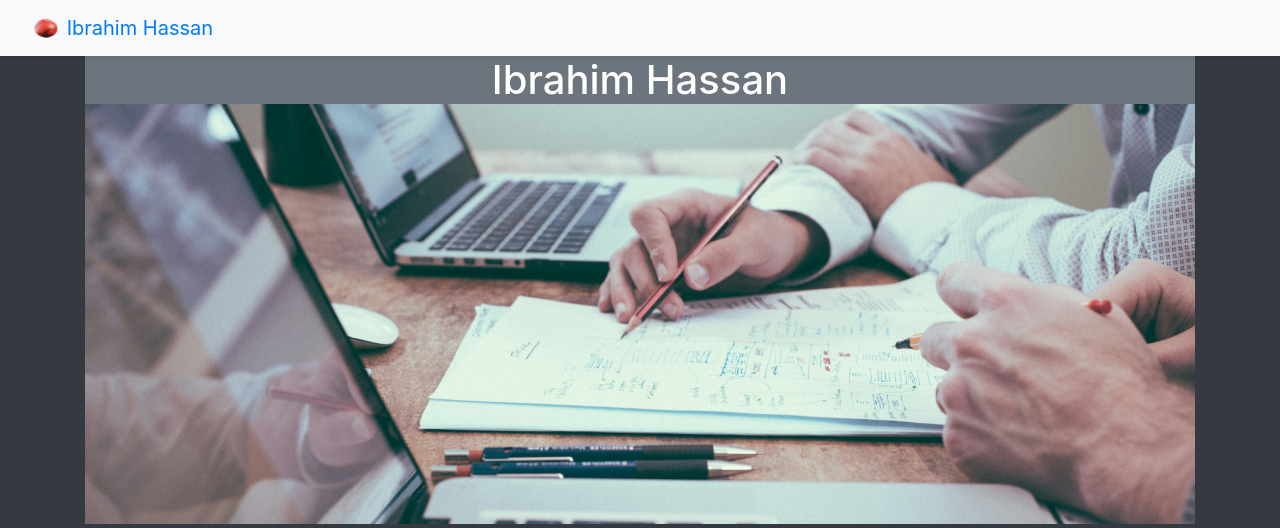
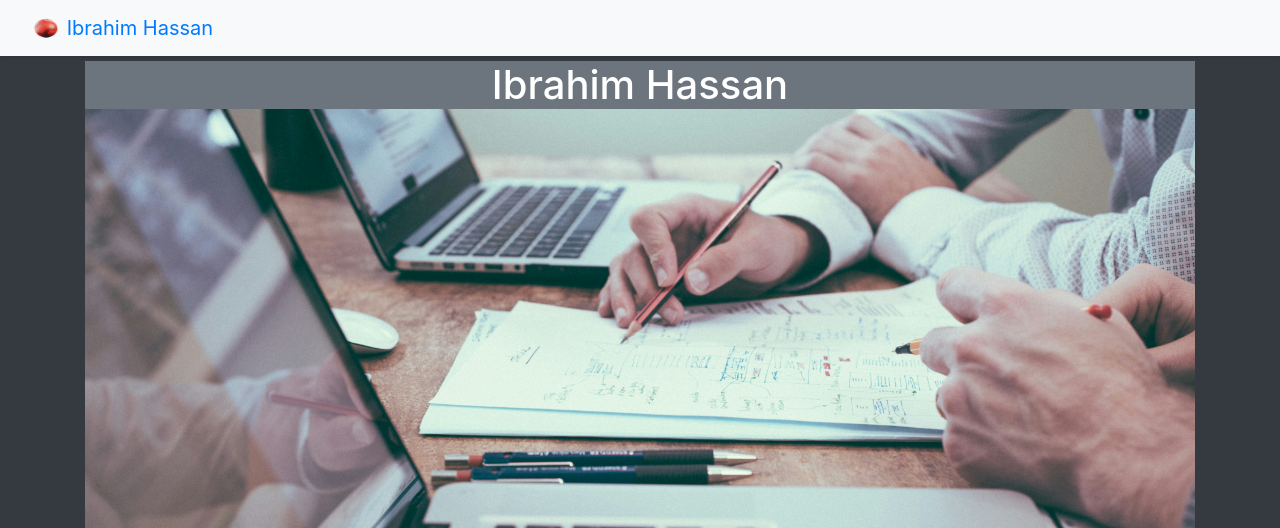
Before and after one commit to coder-1975/ibrahim-hassan-website, a Flask app: page / in a window 1280 px wide. Shown: the top 528 px of the page. Run offline with Flask 3, Linux system fonts and the light colour scheme; some libraries are stand-ins or nearby versions.

Commit message:
what about now

```diff
--- a/templates/nav.html
+++ b/templates/nav.html
@@ -6,4 +6,4 @@
     </a>
   </div>
 </nav>
-<div style="height:56px"></div>
+<div style="height:61px"></div>
```
